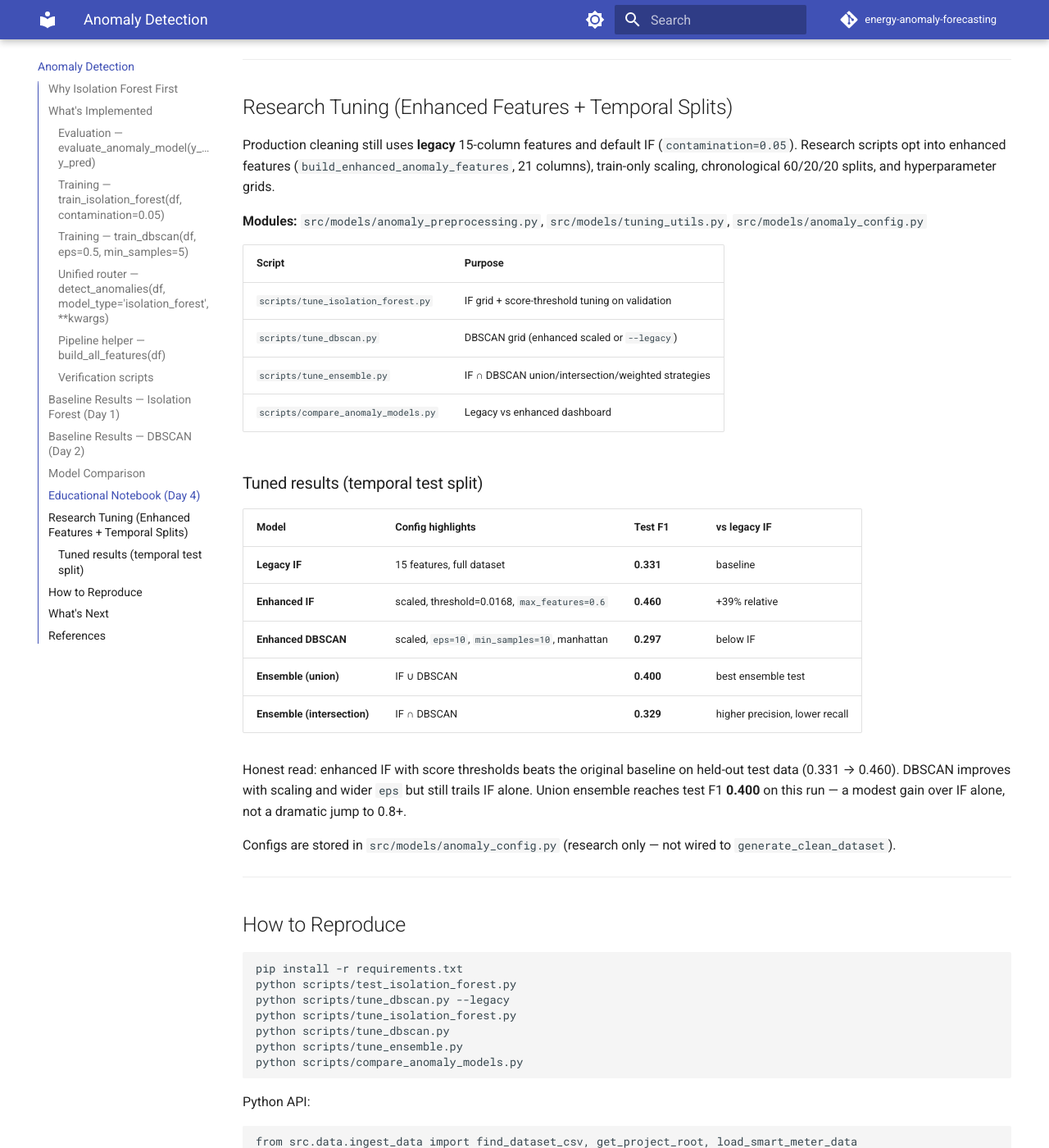
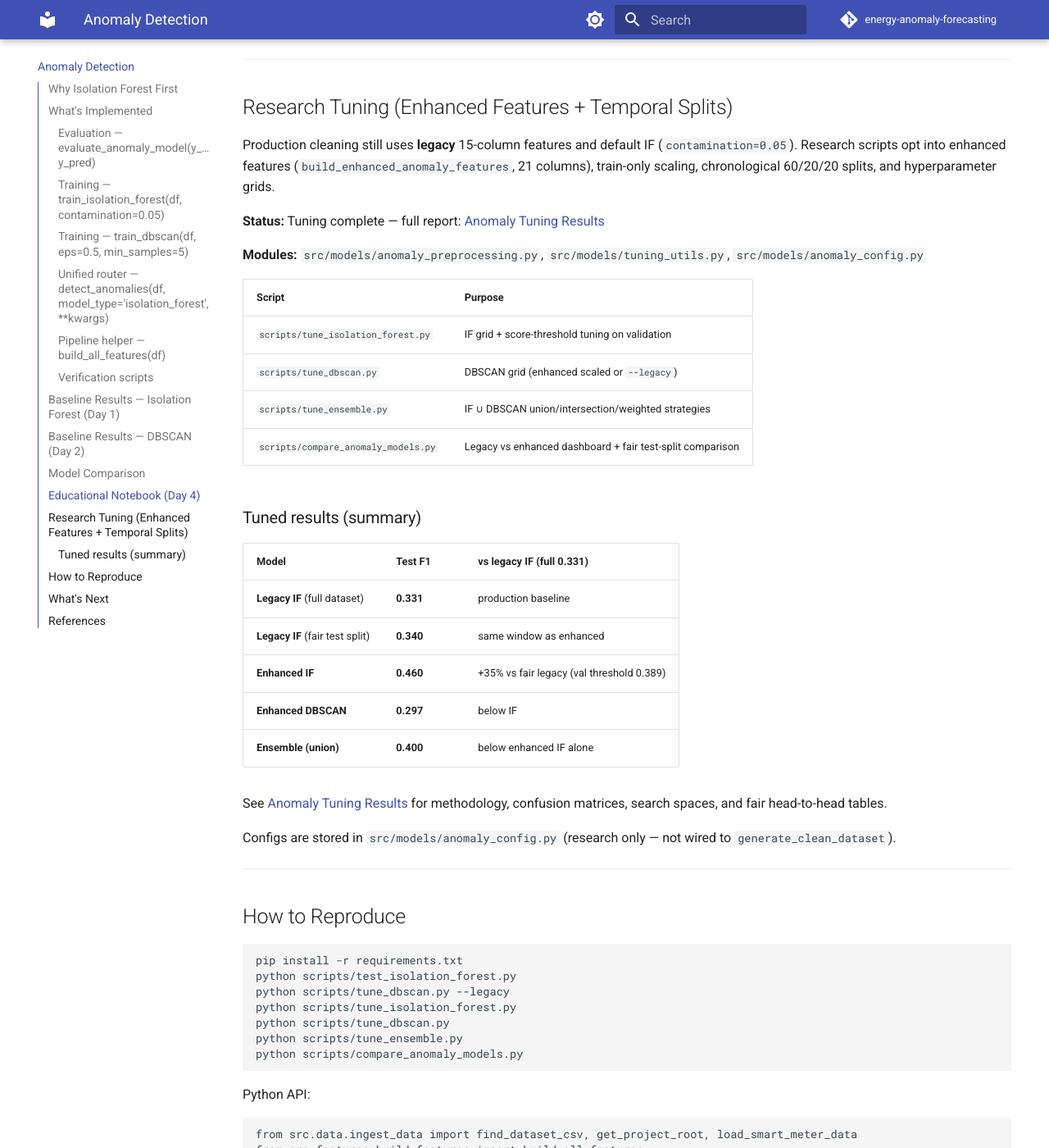
Before and after one commit to mj-weshh/energy-anomaly-forecasting, an MkDocs documentation site: the page built from docs/anomaly-detection.md, in a window 1280 px wide and 1400 px high, scrolled down 5289 px. Shown: the whole window at 82% size. Built offline with MkDocs 1.6.1 and Material for MkDocs 9.7.7, drawn with Linux system fonts in a browser that asks for light colours; comment, search, counter and statistics services are not loaded.

Commit message:
docs: add comprehensive anomaly tuning results and cross-links

```diff
--- a/docs/anomaly-detection.md
+++ b/docs/anomaly-detection.md
@@ -186,26 +186,28 @@ Interpolation details: [Clean Dataset](clean-data.md).
 
 Production cleaning still uses **legacy** 15-column features and default IF (`contamination=0.05`). Research scripts opt into enhanced features (`build_enhanced_anomaly_features`, 21 columns), train-only scaling, chronological 60/20/20 splits, and hyperparameter grids.
 
+**Status:** Tuning complete — full report: [Anomaly Tuning Results](anomaly-tuning-results.md)
+
 **Modules:** `src/models/anomaly_preprocessing.py`, `src/models/tuning_utils.py`, `src/models/anomaly_config.py`
 
 | Script | Purpose |
 |--------|---------|
 | `scripts/tune_isolation_forest.py` | IF grid + score-threshold tuning on validation |
 | `scripts/tune_dbscan.py` | DBSCAN grid (enhanced scaled or `--legacy`) |
-| `scripts/tune_ensemble.py` | IF ∩ DBSCAN union/intersection/weighted strategies |
-| `scripts/compare_anomaly_models.py` | Legacy vs enhanced dashboard |
+| `scripts/tune_ensemble.py` | IF ∪ DBSCAN union/intersection/weighted strategies |
+| `scripts/compare_anomaly_models.py` | Legacy vs enhanced dashboard + fair test-split comparison |
 
-### Tuned results (temporal test split)
+### Tuned results (summary)
 
-| Model | Config highlights | Test F1 | vs legacy IF |
-|-------|-------------------|---------|--------------|
-| **Legacy IF** | 15 features, full dataset | **0.331** | baseline |
-| **Enhanced IF** | scaled, threshold=0.0168, `max_features=0.6` | **0.460** | +39% relative |
-| **Enhanced DBSCAN** | scaled, `eps=10`, `min_samples=10`, manhattan | **0.297** | below IF |
-| **Ensemble (union)** | IF ∪ DBSCAN | **0.400** | best ensemble test |
-| **Ensemble (intersection)** | IF ∩ DBSCAN | **0.329** | higher precision, lower recall |
+| Model | Test F1 | vs legacy IF (full 0.331) |
+|-------|---------|----------------------------|
+| **Legacy IF** (full dataset) | **0.331** | production baseline |
+| **Legacy IF** (fair test split) | **0.340** | same window as enhanced |
+| **Enhanced IF** | **0.460** | +35% vs fair legacy (val threshold 0.389) |
+| **Enhanced DBSCAN** | **0.297** | below IF |
+| **Ensemble (union)** | **0.400** | below enhanced IF alone |
 
-Honest read: enhanced IF with score thresholds beats the original baseline on held-out test data (0.331 → 0.460). DBSCAN improves with scaling and wider `eps` but still trails IF alone. Union ensemble reaches test F1 **0.400** on this run — a modest gain over IF alone, not a dramatic jump to 0.8+.
+See [Anomaly Tuning Results](anomaly-tuning-results.md) for methodology, confusion matrices, search spaces, and fair head-to-head tables.
 
 Configs are stored in `src/models/anomaly_config.py` (research only — not wired to `generate_clean_dataset`).
 
--- a/mkdocs.yml
+++ b/mkdocs.yml
@@ -36,6 +36,7 @@ nav:
   - Research & Insights:
       - EDA Insights: eda-insights.md
       - Phase 2 Strategy: phase2-strategy.md
+      - Anomaly Tuning Results: anomaly-tuning-results.md
 
 docs_dir: docs
 
```
Also changed, not shown: README.md (+1 -0 lines), docs/anomaly-tuning-results.md (added, +292 -0 lines), docs/getting-started.md (+2 -2 lines), docs/index.md (+2 -1 lines), docs/phase2-strategy.md (+3 -3 lines), 1 other file.
